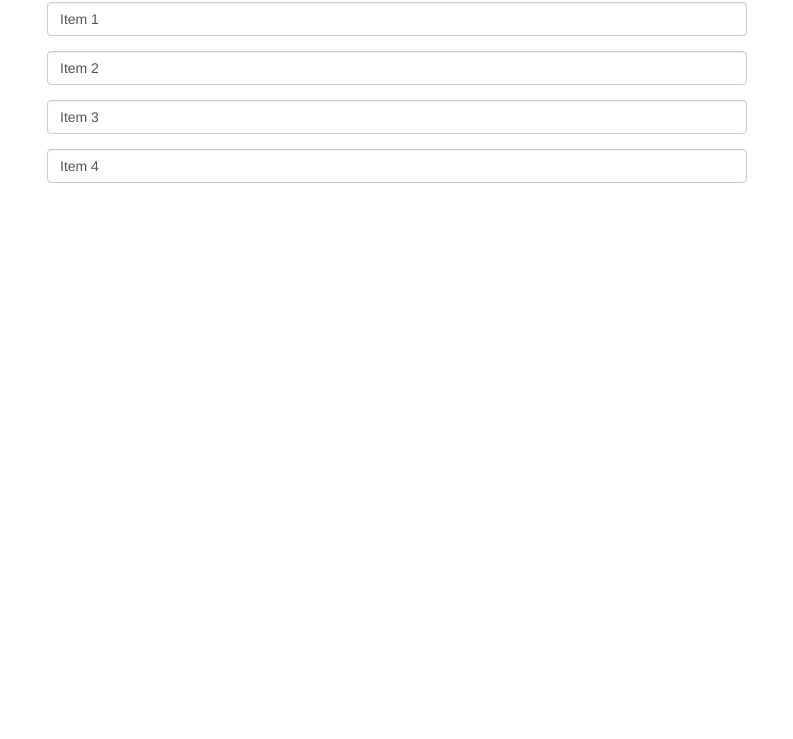
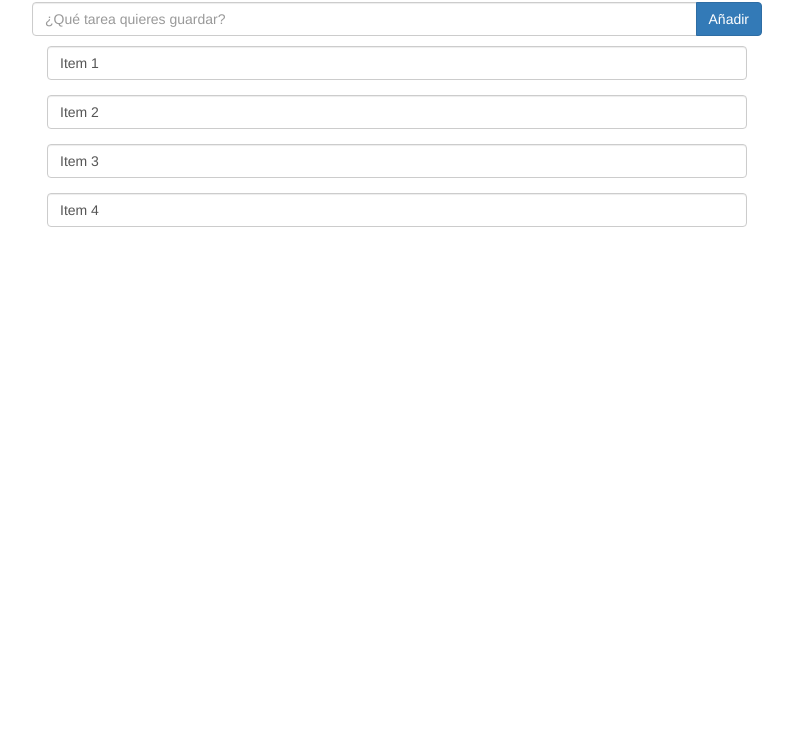
Before and after one commit to eumendoza/yeomanTesting, a website: page app/index.html in a window 1280 px wide. Shown: the part 61-800 px from the top of the page, without its empty margins (243-1036 px from the left). Drawn offline with nearby package versions, Linux system fonts and the light colour scheme; some packages are replaced by stand-ins of ours; files that its build step writes are made by us from their sources.

Commit message:
Ahora se puede añadir nuevas tareas

```diff
--- a/app/scripts/controllers/main.js
+++ b/app/scripts/controllers/main.js
@@ -3,4 +3,8 @@
 angular.module('tareasApp')
 .controller('MainCtrl',function($scope){
 	$scope.tareas= ['Item 1', 'Item 2', 'Item 3', 'Item 4'];
+	$scope.addTarea = function(){
+		$scope.tareas.push($scope.tarea);
+		$scope.tarea = '';
+	}
 });
--- a/app/views/main.html
+++ b/app/views/main.html
@@ -1,5 +1,16 @@
 <div class="container">
   <h2>Mis tareas</h2>
+  <form role="form" ng-submit="addTarea()">
+    <div class="row">
+      <div class="input-group">
+        <input type="text" ng-model="tarea" placeholder="¿Qué tarea quieres guardar?" class="form-control">
+        <span class="input-group-btn">
+          <input type="submit" class="btn btn-primary" value="Añadir">
+        </span>
+      </div>
+    </div>
+  </form>
+  <p></p>
   <p class="form-group" ng-repeat="tarea in tareas">
     <input type="text" ng-model="tarea" class="form-control">
   </p>
```
